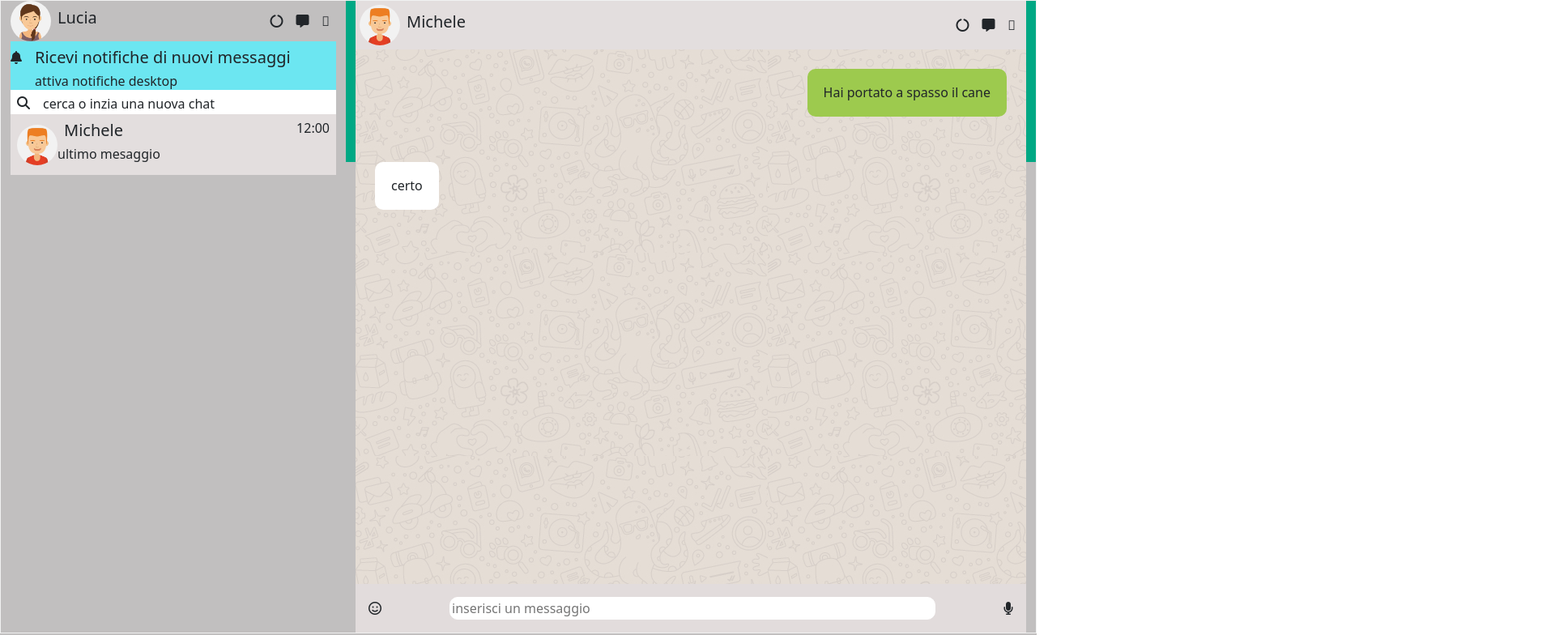
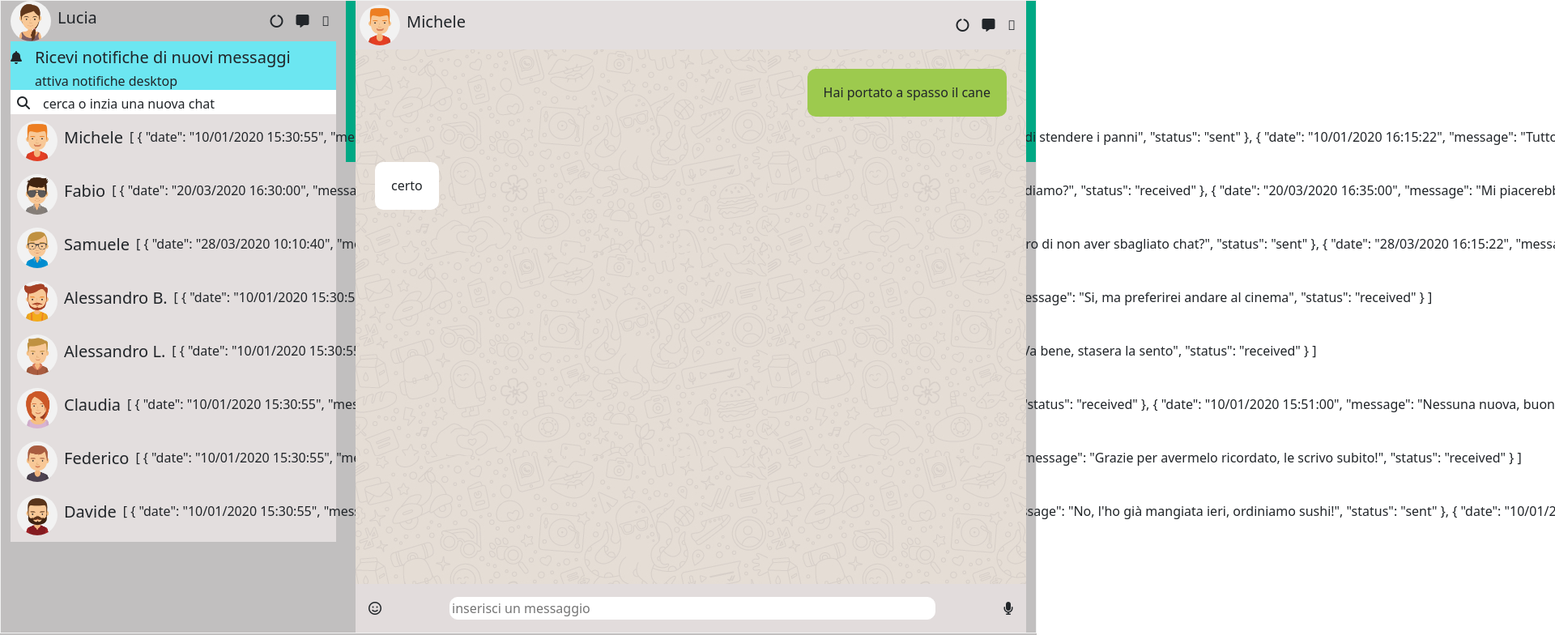
Before and after one commit to MicheleBenaco/vue-boolzapp, a plain HTML site: page index.html in a window 1280 px wide. Shown: the top 784 px of the page at 81% size, 1920 px wide, since content can reach past the window. Drawn offline with nearby package versions, Linux system fonts and the light colour scheme.

Commit message:
Milestone_1

```diff
--- a/index.html
+++ b/index.html
@@ -53,16 +53,16 @@
 
                      <!-- chat con le diverse persone  -->
 
-                     <div class="d-flex justify-content-between p-2 cont-card">
+                     <div class="d-flex justify-content-between p-2 cont-card" v-for="(value,index) in contacts" :key="index" >
                         <div class="conteiner-img d-flex align-items-center">
-                            <img src="./img/avatar_1.jpg" alt="" class="rounded-circle" >
+                            <img :src="value.avatar" alt="" class="rounded-circle" >
+                            <h5 class="px-2 text-nowrap">{{value.name}}</h5>
                             <div class="text-nowrap">
-                                <h5 class="px-2">Michele</h5>
-                                <h6>ultimo mesaggio</h6>
+                                <h6>{{value.messages}}</h6>
                             </div>
                         </div>
                         <div class="d-flex">
-                            <h6>12:00</h6>
+                            <h6></h6>
 
                         </div>
 
--- a/js/script.js
+++ b/js/script.js
@@ -4,10 +4,11 @@
         data(){
 
             return{
+                indexMess:0,
                 contacts: [
                     {
                     name: 'Michele',
-                    avatar: '_1',
+                    avatar: './img/avatar_1.jpg',
                     visible: true,
                     messages: [
                      {
@@ -29,7 +30,7 @@
                     },
                     {
                     name: 'Fabio',
-                    avatar: '_2',
+                    avatar: './img/avatar_2.jpg',
                     visible: true,
                         messages: [
                     {
@@ -51,7 +52,7 @@
                     },
                     {
                     name: 'Samuele',
-                    avatar: '_3',
+                    avatar: './img/avatar_3.jpg',
                     visible: true,
                         messages: [
                     {
@@ -73,7 +74,7 @@
                     },
                     {
                     name: 'Alessandro B.',
-                    avatar: '_4',
+                    avatar: './img/avatar_4.jpg',
                     visible: true,
                         messages: [
                     {
@@ -90,7 +91,7 @@
                     },
                     {
                     name: 'Alessandro L.',
-                    avatar: '_5',
+                    avatar: './img/avatar_5.jpg',
                     visible: true,
                         messages: [
                     {
@@ -107,7 +108,7 @@
                     },
                     {
                     name: 'Claudia',
-                    avatar: '_6',
+                    avatar: './img/avatar_6.jpg',
                     visible: true,
                         messages: [
                     {
@@ -129,7 +130,7 @@
                     },
                     {
                     name: 'Federico',
-                    avatar: '_7',
+                    avatar: './img/avatar_7.jpg',
                     visible: true,
                         messages: [
                     {
@@ -146,7 +147,7 @@
                     },
                     {
                     name: 'Davide',
-                    avatar: '_8',
+                    avatar: './img/avatar_8.jpg',
                     visible: true,
                         messages: [
                     {
```
